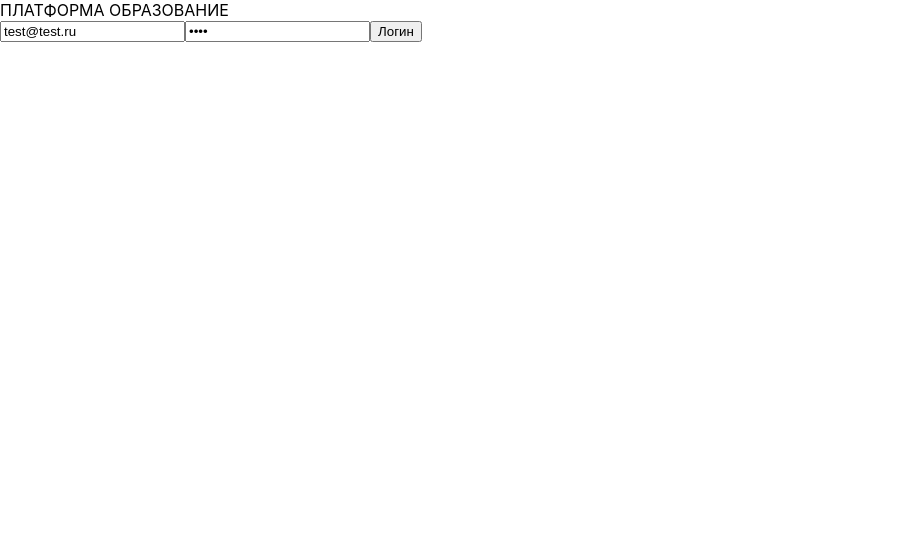
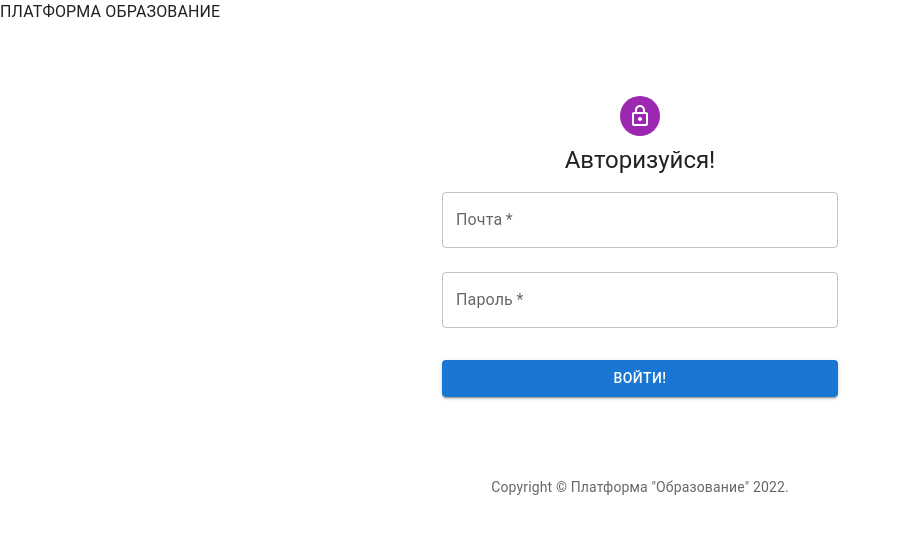
Before and after one commit to MadMarchello/react-auth, a React (Create React App) app: page / in a window 1280 px wide. Shown: the top 534 px of the page, without its empty margins (0-902 px from the left). Built offline with nearby package versions, Linux system fonts and the light colour scheme.

Commit message:
add mui auth form

```diff
--- a/src/components/LoginForm.jsx
+++ b/src/components/LoginForm.jsx
@@ -1,9 +1,38 @@
 import React, { useState, useContext} from 'react';
+
+import Avatar from '@mui/material/Avatar';
+import Button from '@mui/material/Button';
+import Container from '@mui/material/Container';
+import CssBaseline from '@mui/material/CssBaseline';
+import TextField from '@mui/material/TextField';
+import FormControlLabel from '@mui/material/FormControlLabel';
+import Checkbox from '@mui/material/Checkbox';
+import Link from '@mui/material/Link';
+import Grid from '@mui/material/Grid';
+import Box from '@mui/material/Box';
+import LockOutlinedIcon from '@mui/icons-material/LockOutlined';
+import Typography from '@mui/material/Typography';
+
 import { Context } from '../index';
 
+const Copyright = (props) => {
+    return (
+        <Typography
+            variant="body2"
+            color="text.secondary"
+            align="center"
+            {...props}
+        >
+            {'Copyright © '}
+            Платформа "Образование"
+            {' '}
+            {new Date().getFullYear()}.
+        </Typography>
+    )
+}
 const LoginForm = () => {
-    const [email, setEmail] = useState('test@test.ru');
-    const [password, setPassword] = useState('test');
+    const [email, setEmail] = useState('');
+    const [password, setPassword] = useState('');
     const {store} = useContext(Context);
     //todo: подумать над неймингом
     const handlerEmail = (e) => {
@@ -15,25 +44,62 @@
         setPassword(e.target.value);
     }
     return (
-        <div>
-            <input
-                onChange={handlerEmail}
-                value={email}
-                type='text'
-                placeholder='Email' />
-            <input
-                onChange={handlerPassword}
-                value={password}
-                type='password'
-                placeholder='Password' />
-            <button
-                onClick={() => {
-                    store.login(email, password)
+        <Container maxWidth="xs">
+            <CssBaseline />
+            <Box
+                sx={{
+                    marginTop: 8,
+                    display: 'flex',
+                    flexDirection: 'column',
+                    alignItems: 'center',
                 }}
             >
-                Логин
-            </button>
-        </div>
+                <Avatar sx={{m:1, bgcolor:'secondary.main'}}>
+                    <LockOutlinedIcon />
+                </Avatar>
+                <Typography component="h1" variant="h5">
+                    Авторизуйся!
+                </Typography>
+            </Box>
+            <Box>
+                <TextField
+                    margin="normal"
+                    required
+                    fullWidth
+                    id="email"
+                    label="Почта"
+                    name="email"
+                    autoComplete='email'
+                    value={email}
+                    onChange={handlerEmail}
+                />
+                <TextField
+                    margin="normal"
+                    required
+                    fullWidth
+                    name="password"
+                    label="Пароль"
+                    type="password"
+                    id="password"
+                    autoComplete="current-password"
+                    value={password}
+                    onChange={handlerPassword}
+                >
+                </TextField>
+                <Button
+                    type="submit"
+                    fullWidth
+                    variant="contained"
+                    sx={{ mt: 3, mb: 2 }}
+                    onClick={() => {
+                        store.login(email, password)
+                    }}
+                >
+                     Войти!
+                </Button>
+            </Box>
+            <Copyright sx={{ mt: 8, mb: 4 }} />
+        </Container>
     )
 }
 
```
